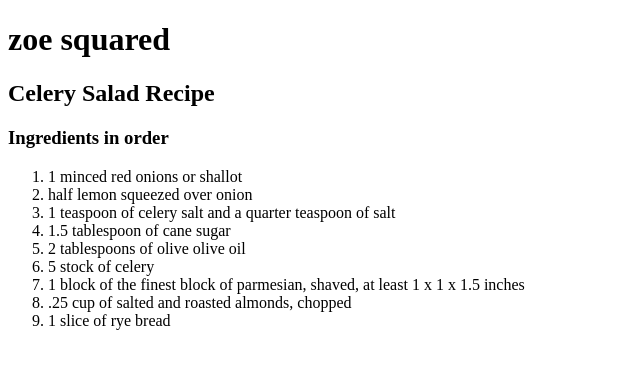
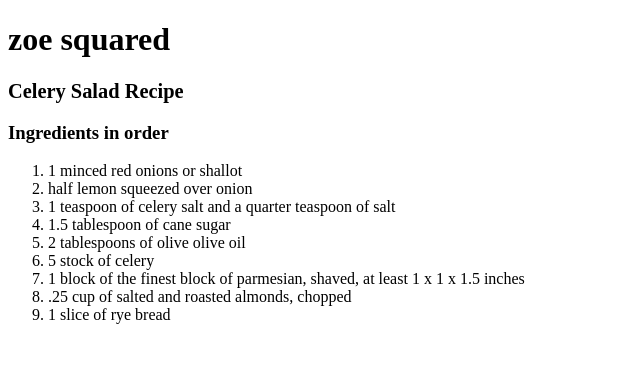
Before and after one commit to zoesquaredstudio-design/z2website, a plain HTML site: page index.html in a window 1280 px wide. Shown: the whole page, without its empty margins (0-640 px from the left). Drawn offline with Linux system fonts and the light colour scheme.

Commit message:
Add link to external stylesheet in index.html

```diff
--- a/index.html
+++ b/index.html
@@ -4,6 +4,7 @@
   <meta charset="utf-8">
   <meta name="viewport" content="width=device-width, initial-scale=1">
   <title>Celery Salad Recipe — Zoe Squared</title>
+  <link rel="stylesheet" href="styles.css">
 </head>
 <body>
   <h1>zoe squared</h1>
--- /dev/null
+++ b/styles.css
@@ -0,0 +1,3 @@
+h2 {
+  font-size: calc(1.5em * 0.85);
+}
```
